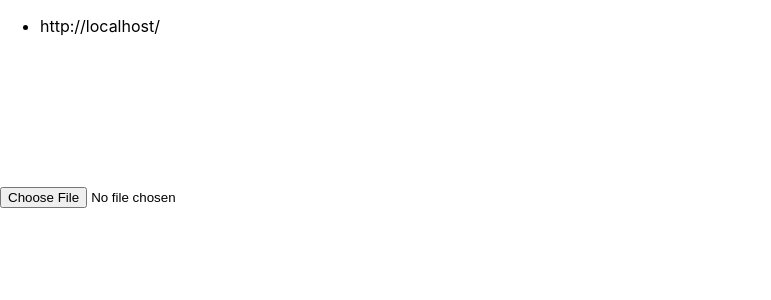
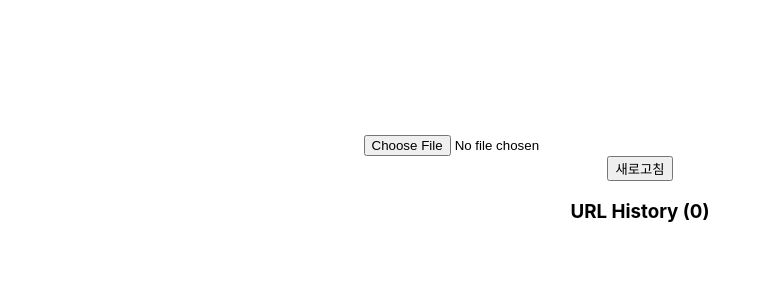
Before and after one commit to eoog/PWA_TEST, a React (Create React App) app: page / in a window 1280 px wide. Shown: the top 300 px of the page, without its empty margins (0-771 px from the left). Built offline with nearby package versions, Linux system fonts and the light colour scheme.

Commit message:
extension 연동

```diff
--- a/src/App.js
+++ b/src/App.js
@@ -1,51 +1,86 @@
-import React, {useEffect, useState} from 'react';
+import React, { useState, useEffect } from 'react';
 import './App.css';
 import YOLOv8ObjectDetection from "./YOLOv8ObjectDetection";
-const channel = new BroadcastChannel('url_channel');
 
+const EXTENSION_IDENTIFIER = 'URL_HISTORY_TRACKER_f7e8d9c6b5a4';
 
 function App() {
+  const [urlHistory, setUrlHistory] = useState([]);
 
-  const [urls, setUrls] = useState([]);
+  // 데이터 요청 함수
+  const requestUrlsAndContent = () => {
+    console.log("Requesting URL content...");
+    window.postMessage({
+      type: "REQUEST_URLS_AND_CONTENT",
+      source: "PWA",
+      identifier: EXTENSION_IDENTIFIER
+    }, "*");
+  };
 
   useEffect(() => {
-    // 현재 URL을 저장
-    const currentUrl = window.location.href;
-    const storedUrls = JSON.parse(localStorage.getItem('urls')) || [];
+    let mounted = true;
 
-    // 새로운 URL 추가
-    if (!storedUrls.includes(currentUrl)) {
-      storedUrls.push(currentUrl);
-      localStorage.setItem('urls', JSON.stringify(storedUrls));
-    }
-
-    // 저장된 URL 목록 업데이트
-    setUrls(storedUrls);
-
-    // 클린업: 페이지를 떠날 때 URL 제거
-    const handleBeforeUnload = () => {
-      const updatedUrls = storedUrls.filter(url => url !== currentUrl);
-      localStorage.setItem('urls', JSON.stringify(updatedUrls));
+    // 메시지 리스너 설정
+    const messageListener = (event) => {
+      console.log("Received message in PWA:", event.data);
+      if (mounted &&
+          event.data.type === "URLS_AND_CONTENT_FROM_EXTENSION" &&
+          event.data.source === EXTENSION_IDENTIFIER) {
+        console.log("Setting URL history:", event.data.data);
+        setUrlHistory(event.data.data);
+      }
     };
 
-    window.addEventListener('beforeunload', handleBeforeUnload);
+    // 리스너를 먼저 추가
+    window.addEventListener("message", messageListener);
 
+    // 약간의 지연 후 초기 데이터 요청
+    setTimeout(() => {
+      if (mounted) {
+        requestUrlsAndContent();
+      }
+    }, 100);
+
+    // 주기적 요청 설정
+    const intervalId = setInterval(() => {
+      if (mounted) {
+        requestUrlsAndContent();
+      }
+    }, 10000);
+
+    // cleanup
     return () => {
-      window.removeEventListener('beforeunload', handleBeforeUnload);
+      mounted = false;
+      clearInterval(intervalId);
+      window.removeEventListener("message", messageListener);
     };
   }, []);
 
   return (
-      <>
-      <ul>
-        {urls.map((url, index) => (
-            <li key={index}>{url}</li>
-        ))}
-      </ul>
-  <YOLOv8ObjectDetection/>
-      </>
-)
-  ;
+    <div className="App">
+      <YOLOv8ObjectDetection />
+      <button onClick={requestUrlsAndContent}>
+        새로고침
+      </button>
+      <div>
+        <h3>URL History ({urlHistory.length})</h3>
+        <ul>
+          {urlHistory.map((item, index) => (
+            <li key={index} className="url-history-item">
+              <h4>{item.title || 'No Title'}</h4>
+              <p className="url-text">URL : {item.url}</p>
+              <details>
+                <summary>URL 텍스트 펼치기</summary>
+                <p className="content-preview">
+                  {item.content ? item.content + '@@@---끝---@@@@' : 'No content available'}
+                </p>
+              </details>
+            </li>
+          ))}
+        </ul>
+      </div>
+    </div>
+  );
 }
 
 export default App;
```
Also changed, not shown: src/getExtensionUtil.js (added, +24 -0 lines).
